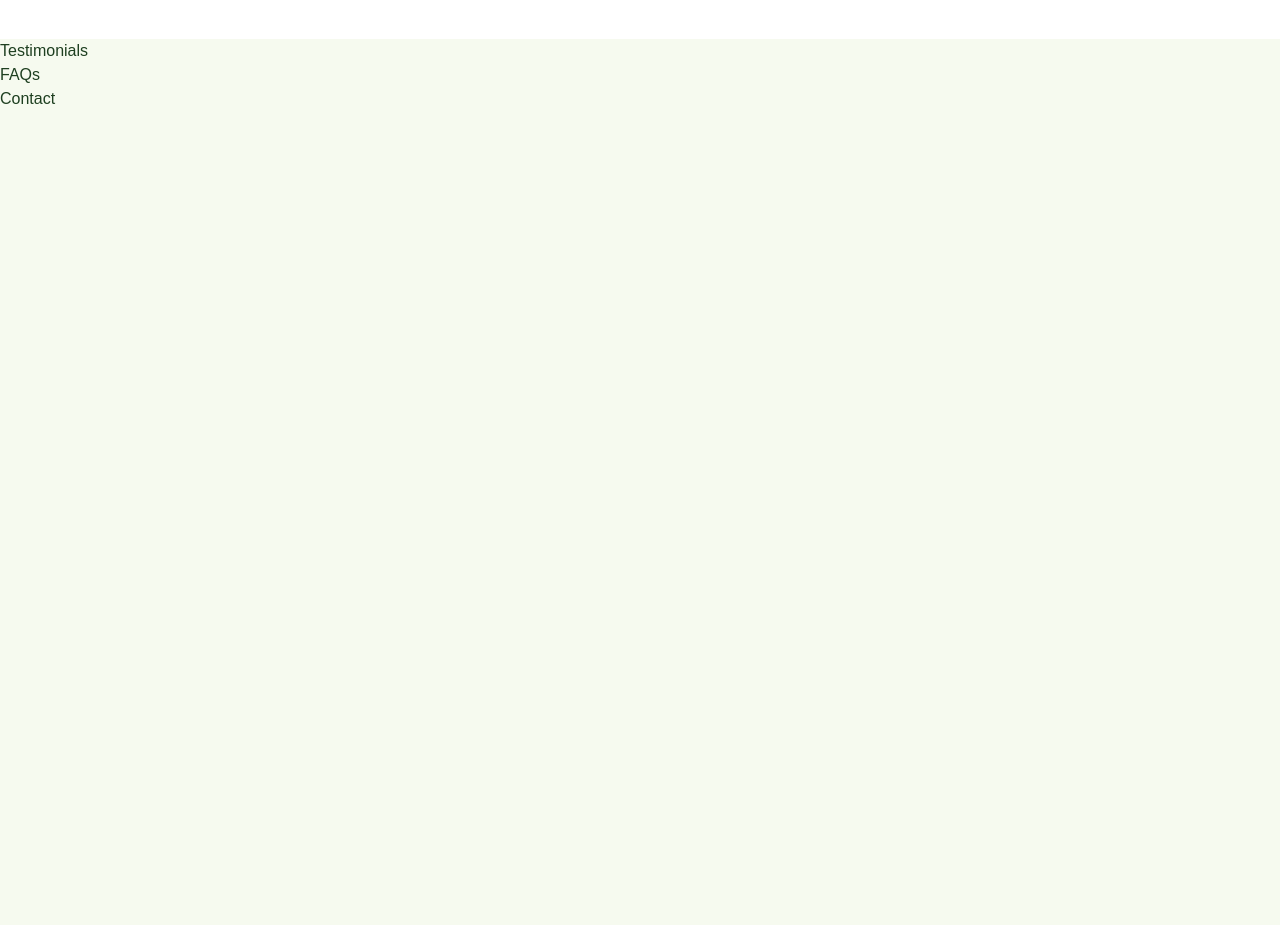
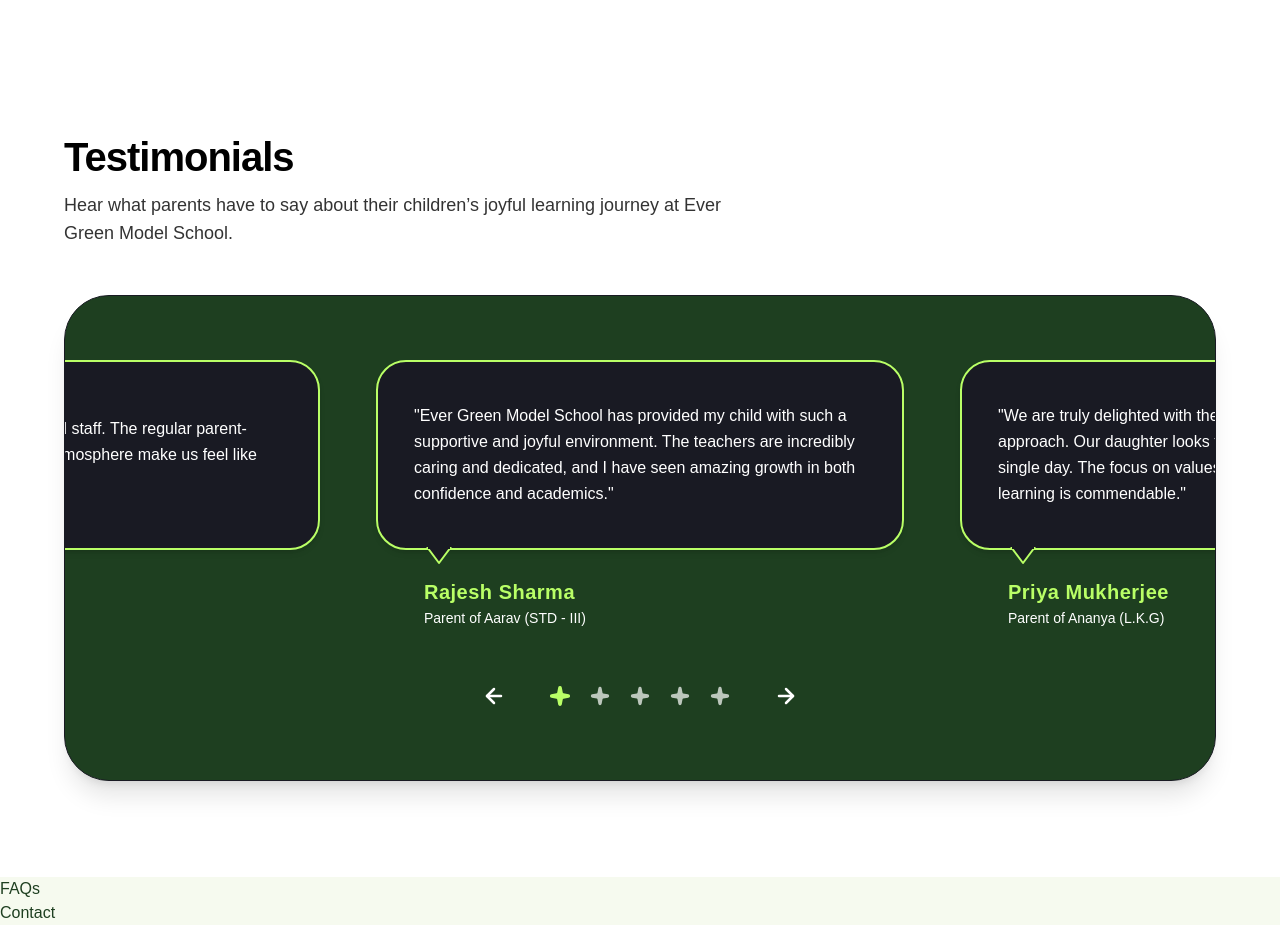
Before and after one commit to flameboy-dev/EGMS, a React app in the folder frontend/: page / in a window 1280 px wide. Shown: the part 5120-6045 px from the top of the page. Before the commit the page ends 5231 px from the top, so only its background shows below. Built offline with nearby package versions, Linux system fonts and the light colour scheme; the HTML template or start-up script is replaced by a standard one.

Commit message:
chore:Created Testimonials Section in Home Page

```diff
--- /dev/null
+++ b/frontend/src/components/custom/TestimonialCard.jsx
@@ -0,0 +1,46 @@
+import React from 'react';
+
+function TestimonialCard({ quote, name, role }) {
+  return (
+    <div className="flex w-full max-w-[560px] shrink-0 flex-col items-start px-2 sm:px-4">
+      {/* Speech Bubble Card */}
+      <div className="relative min-h-[190px] w-full rounded-[30px] border-2 border-[#B9FF66] bg-[#191A23] p-6 sm:p-8 md:p-9 shadow-md flex items-center">
+        <p className="font-poppins text-sm leading-relaxed text-white sm:text-base md:text-[16px]">
+          "{quote}"
+        </p>
+
+        {/* Speech Bubble Tail */}
+        <svg
+          width="26"
+          height="18"
+          viewBox="0 0 26 18"
+          fill="none"
+          xmlns="http://www.w3.org/2000/svg"
+          className="absolute -bottom-[17px] left-12 z-10"
+        >
+          <path
+            d="M1 0L13 16L25 0"
+            fill="#191A23"
+            stroke="#B9FF66"
+            strokeWidth="2"
+            strokeLinejoin="round"
+          />
+          {/* Mask line to connect seamlessly with card interior */}
+          <line x1="2" y1="0" x2="24" y2="0" stroke="#191A23" strokeWidth="4" />
+        </svg>
+      </div>
+
+      {/* Author Name and Role */}
+      <div className="mt-7 ml-12 flex flex-col items-start space-y-0.5">
+        <h4 className="font-fredoka text-lg font-semibold tracking-wide text-[#B9FF66] md:text-xl">
+          {name}
+        </h4>
+        <p className="font-poppins text-xs font-normal text-white sm:text-sm md:text-[14px]">
+          {role}
+        </p>
+      </div>
+    </div>
+  );
+}
+
+export default TestimonialCard;
--- /dev/null
+++ b/frontend/src/components/custom/TestimonialSlider.jsx
@@ -0,0 +1,135 @@
+import React, { useState, useRef, useEffect } from 'react';
+import { ArrowLeft, ArrowRight, Sparkle } from 'lucide-react';
+import TestimonialCard from './TestimonialCard';
+
+function TestimonialSlider({ testimonials = [] }) {
+  const count = testimonials.length;
+  // Duplicate array 3 times for infinite circular rotation
+  const extendedTestimonials = [...testimonials, ...testimonials, ...testimonials];
+
+  // Start in middle set at index count (first item of 2nd set)
+  const [currentIndex, setCurrentIndex] = useState(count);
+  const [isAnimate, setIsAnimate] = useState(true);
+  const containerRef = useRef(null);
+  const [translateX, setTranslateX] = useState(0);
+
+  const handlePrev = () => {
+    setIsAnimate(true);
+    setCurrentIndex((prev) => prev - 1);
+  };
+
+  const handleNext = () => {
+    setIsAnimate(true);
+    setCurrentIndex((prev) => prev + 1);
+  };
+
+  const handleTransitionEnd = () => {
+    if (currentIndex >= count * 2) {
+      setIsAnimate(false);
+      setCurrentIndex(currentIndex - count);
+    } else if (currentIndex < count) {
+      setIsAnimate(false);
+      setCurrentIndex(currentIndex + count);
+    }
+  };
+
+  useEffect(() => {
+    const updatePosition = () => {
+      if (!containerRef.current) return;
+      const containerWidth = containerRef.current.offsetWidth;
+      let cardWidth = 560;
+      let gap = 24;
+
+      if (window.innerWidth < 640) {
+        cardWidth = Math.min(containerWidth - 32, 480);
+        gap = 16;
+      } else if (window.innerWidth < 1024) {
+        cardWidth = 480;
+        gap = 20;
+      }
+
+      // Calculate offset so current index card is centered in the container
+      const offset = (containerWidth - cardWidth) / 2 - currentIndex * (cardWidth + gap);
+      setTranslateX(offset);
+    };
+
+    updatePosition();
+    window.addEventListener('resize', updatePosition);
+    return () => window.removeEventListener('resize', updatePosition);
+  }, [currentIndex, count]);
+
+  // Calculate real active index (0 to count - 1)
+  const activeRealIndex = ((currentIndex % count) + count) % count;
+
+  const handleIndicatorClick = (idx) => {
+    setIsAnimate(true);
+    setCurrentIndex(count + idx);
+  };
+
+  return (
+    <div className="relative w-full rounded-[40px] md:rounded-[45px] bg-[#1E3F20] py-12 md:py-16 overflow-hidden shadow-xl border border-[#191A23]">
+      {/* Sliding Track Window */}
+      <div ref={containerRef} className="w-full overflow-hidden">
+        <div
+          className={`flex gap-4 sm:gap-5 md:gap-6 ${
+            isAnimate ? 'transition-transform duration-500 ease-in-out' : ''
+          }`}
+          style={{ transform: `translateX(${translateX}px)` }}
+          onTransitionEnd={handleTransitionEnd}
+        >
+          {extendedTestimonials.map((testimonial, idx) => (
+            <TestimonialCard
+              key={`${testimonial.id || idx}-${idx}`}
+              quote={testimonial.quote}
+              name={testimonial.name}
+              role={testimonial.role}
+            />
+          ))}
+        </div>
+      </div>
+
+      {/* Navigation Controls */}
+      <div className="mt-12 flex items-center justify-center space-x-6 sm:space-x-8">
+        {/* Previous Button */}
+        <button
+          onClick={handlePrev}
+          aria-label="Previous Testimonial"
+          className="flex h-10 w-10 items-center justify-center text-white hover:text-[#B9FF66] transition-all duration-200 hover:scale-110 active:scale-95 cursor-pointer"
+        >
+          <ArrowLeft className="h-6 w-6 stroke-[2.5]" />
+        </button>
+
+        {/* 4-Pointed Star / Diamond Indicators */}
+        <div className="flex items-center space-x-3">
+          {testimonials.map((_, idx) => (
+            <button
+              key={idx}
+              onClick={() => handleIndicatorClick(idx)}
+              aria-label={`Go to testimonial ${idx + 1}`}
+              className="p-1 cursor-pointer transition-all duration-200 hover:scale-125 focus:outline-none"
+            >
+              <Sparkle
+                className={`h-4 w-4 sm:h-5 sm:w-5 transition-all duration-300 ${
+                  idx === activeRealIndex
+                    ? 'fill-[#B9FF66] text-[#B9FF66] scale-110'
+                    : 'fill-white text-white opacity-70 hover:opacity-100'
+                }`}
+              />
+            </button>
+          ))}
+        </div>
+
+        {/* Next Button */}
+        <button
+          onClick={handleNext}
+          aria-label="Next Testimonial"
+          className="flex h-10 w-10 items-center justify-center text-white hover:text-[#B9FF66] transition-all duration-200 hover:scale-110 active:scale-95 cursor-pointer"
+        >
+          <ArrowRight className="h-6 w-6 stroke-[2.5]" />
+        </button>
+      </div>
+    </div>
+  );
+}
+
+export default TestimonialSlider;
--- a/frontend/src/landing_page/home/Testimonials.jsx
+++ b/frontend/src/landing_page/home/Testimonials.jsx
@@ -1,11 +1,63 @@
 import React from 'react';
+import TestimonialSlider from '@/components/custom/TestimonialSlider';
 
 function Testimonials() {
-    return (
-        <div>
-            <h1>Testimonials</h1>
+  const testimonialsData = [
+    {
+      id: '1',
+      quote:
+        'Ever Green Model School has provided my child with such a supportive and joyful environment. The teachers are incredibly caring and dedicated, and I have seen amazing growth in both confidence and academics.',
+      name: 'Rajesh Sharma',
+      role: 'Parent of Aarav (STD - III)',
+    },
+    {
+      id: '2',
+      quote:
+        'We are truly delighted with the activity-based learning approach. Our daughter looks forward to going to school every single day. The focus on values, art, and smart classroom learning is commendable.',
+      name: 'Priya Mukherjee',
+      role: 'Parent of Ananya (L.K.G)',
+    },
+    {
+      id: '3',
+      quote:
+        'The safety measures, clean campus, and personal attention from every teacher give us complete peace of mind. EGMS really cares about the holistic development of every child.',
+      name: 'Subhashis Roy',
+      role: 'Parent of Ishan (STD - I)',
+    },
+    {
+      id: '4',
+      quote:
+        'From computer basics to indoor sports and creative arts, the school offers everything a child needs. The progress in my son’s communication and curiosity has been remarkable.',
+      name: 'Sneha Gupta',
+      role: 'Parent of Reyansh (STD - II)',
+    },
+    {
+      id: '5',
+      quote:
+        'A fantastic school with dedicated staff. The regular parent-teacher interactions and warm atmosphere make us feel like part of one big family.',
+      name: 'Vikram Das',
+      role: 'Parent of Diya (Nursery)',
+    },
+  ];
+
+  return (
+    <section className="w-full bg-white px-6 py-16 md:px-12 lg:px-16 lg:py-24">
+      <div className="mx-auto max-w-[1240px]">
+        {/* Section Header */}
+        <div className="mb-12 flex flex-col items-start space-y-3">
+          <h2 className="font-fredoka text-3xl font-semibold tracking-tight text-[#000000] sm:text-4xl md:text-[40px]">
+            Testimonials
+          </h2>
+          <p className="max-w-2xl font-poppins text-base text-[#000000]/80 sm:text-lg">
+            Hear what parents have to say about their children’s joyful learning journey at Ever Green Model School.
+          </p>
         </div>
-    );
+
+        {/* Testimonials Slider */}
+        <TestimonialSlider testimonials={testimonialsData} />
+      </div>
+    </section>
+  );
 }
 
 export default Testimonials;
```
